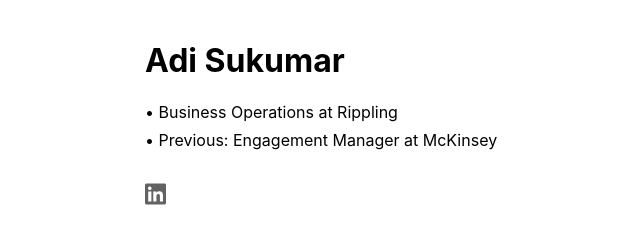
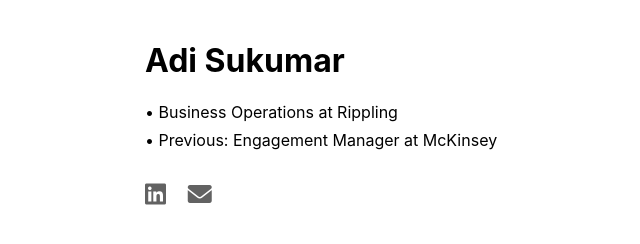
Before and after one commit to adi101/asukumar_com, a plain HTML site: page index.html in a window 1280 px wide. Shown: the full height of the page, 95-735 px from the left. Drawn offline with Linux system fonts and the light colour scheme.

Commit message:
Add email link to social section in index.html and adjust margin for better spacing

```diff
--- a/index.html
+++ b/index.html
@@ -30,6 +30,7 @@
       text-decoration: none;
       font-size: 24px;
       filter: grayscale(100%);
+      margin-right: 15px;
     }
     .social-links a:hover {
       filter: grayscale(50%);
@@ -62,6 +63,9 @@
       <a href="https://www.linkedin.com/in/adithyasukumar/" target="_blank" rel="noopener" aria-label="LinkedIn Profile">
         <i class="fab fa-linkedin"></i>
       </a>
+      <a href="mailto:adi@asukumar.com" aria-label="Email">
+        <i class="fas fa-envelope"></i>
+      </a>
     </div>
   </div>
 
```
